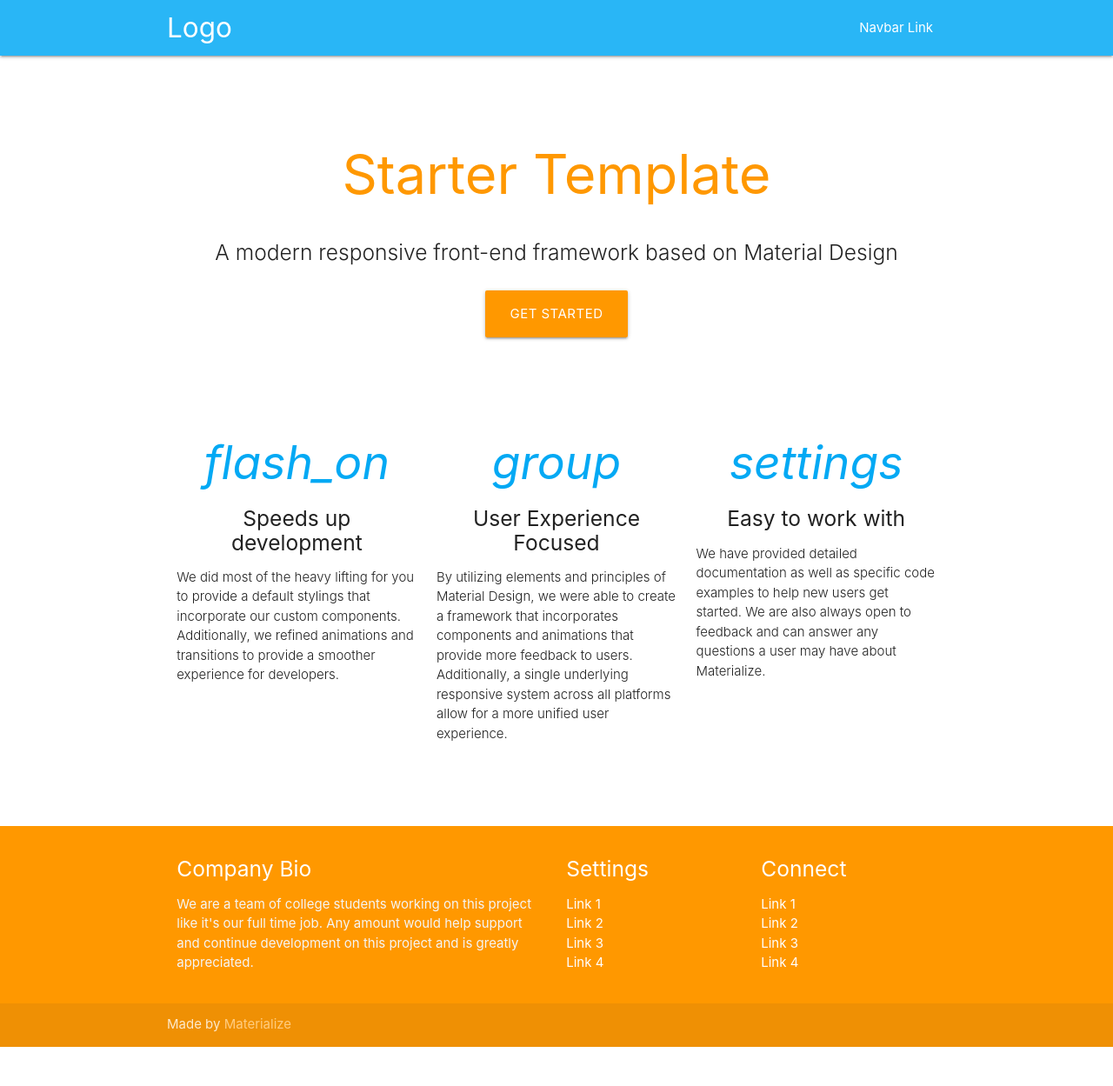
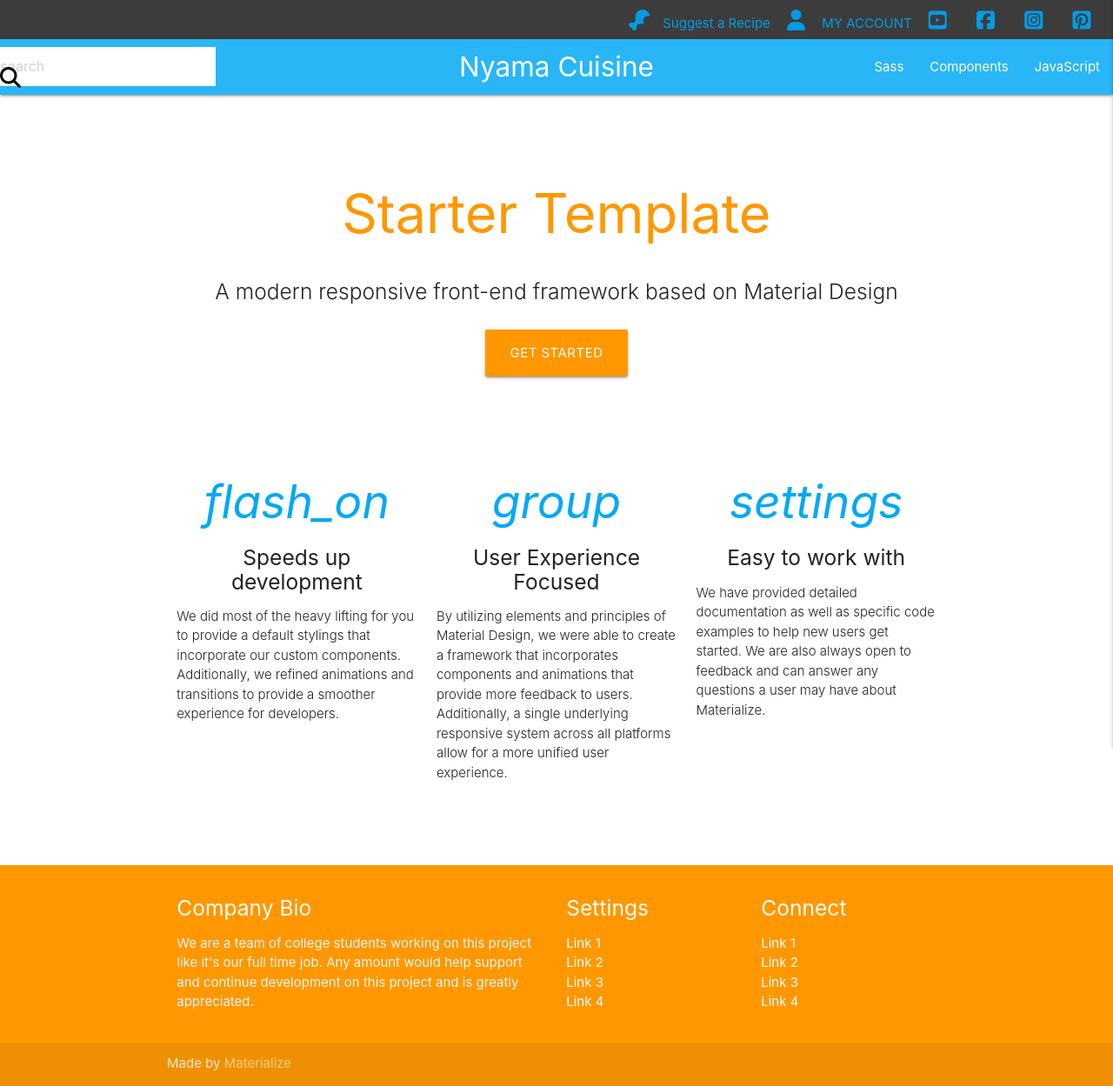
Before and after one commit to hervembarga/milestoneProject3-nyama-cuisine, a Flask app: page / in a window 1280 px wide. Shown: the whole page at 87% size. Before the commit the page ends 1204 px from the top, so only its background shows below. Run offline with Flask 2, Linux system fonts and the light colour scheme; data that the repository does not hold is empty; some libraries are stand-ins or nearby versions.

Commit message:
Add a test template

```diff
--- a/static/css/style.css
+++ b/static/css/style.css
@@ -0,0 +1,15 @@
+.add-recipe-social-top {
+    background-color: #3c3c3c;
+    min-height: 45px;
+    padding: 0.7rem ;
+}
+
+.add-recipe-social-top i{
+    padding-right: 1rem;
+    padding-left: 1rem;
+    font-size: 24px;
+}
+
+.menu-search{
+    width: 50%;
+}
--- a/static/js/script.js
+++ b/static/js/script.js
@@ -0,0 +1,3 @@
+$(document).ready(function(){
+    $(".sidenav").sidenav({edge: "right"});
+  });
--- a/templates/base.html
+++ b/templates/base.html
@@ -9,28 +9,52 @@
     <script src="https://kit.fontawesome.com/cad7eb3bd7.js" crossorigin="anonymous"></script>
     <link rel="stylesheet" href="https://cdnjs.cloudflare.com/ajax/libs/materialize/1.0.0/css/materialize.min.css"
         type="text/css">
-    <link rel="stylesheet" href="{{ url_for('static', filename='/css/style.css') }}" type="text/css" />
+    <link rel="stylesheet" href="{{ url_for('static', filename='css/style.css') }}" type="text/css" />
 </head>
 
 <body>
     <!-- header -->
     <header>
-        <nav class="light-blue lighten-1" role="navigation">
-            <div class="nav-wrapper container"><a id="logo-container" href="#" class="brand-logo">Logo</a>
+        <div class="add-recipe-social-top hide-on-med-and-down">
+            <div class="col right">
+                <a href=""><i class="fas fa-drumstick-bite"></i>Suggest a Recipe</a>
+                <a href=""><i class="fas fa-user"></i> MY ACCOUNT</a>
+                <a href="https://www.youtube.com/" target="_blank"><i class="fab fa-youtube-square youtube"></i></a>
+                <a href="https://www.facebook.com/" target="_blank"><i class="fab fa-facebook-square facebook"></i></a>
+                <a href="https://www.instagram.com/" target="_blank"><i class="fab fa-instagram-square instagram"></i></a>
+                <a href="https://www.pinterest.com/" target="_blank"><i class="fab fa-pinterest-square pinterest"></i></a>
+            </div>
+        </div>
+        <!-- top navbar -->
+
+        <nav class="light-blue lighten-1">
+            <div class="nav-wrapper">
+                <a href="#" class="brand-logo center">Nyama Cuisine</a>
+                <a href="#" data-target="mobile-demo" class="sidenav-trigger right"><i class="fas fa-bars"></i></a>
                 <ul class="right hide-on-med-and-down">
-                    <li><a href="#">Navbar Link</a></li>
+                    <li><a href="sass.html">Sass</a></li>
+                    <li><a href="badges.html">Components</a></li>
+                    <li><a href="collapsible.html">JavaScript</a></li>
+                </ul>
+                    <ul class="menu-search center">
+                        <li class="input-field">
+                            <input type="text" class="white grey-text" placeholder="search">
+                            <label class="label-icon" for="search"><i class="fas fa-search black-text"></i></label>
+                        </li>
+                    </ul>
+            </div>
+        </nav>
+                <!-- mobile sidenav -->
+                <ul id="mobile-demo" class="sidenav">
+                    <li><a href="sass.html">Sass</a></li>
+                    <li><a href="badges.html">Components</a></li>
+                    <li><a href="collapsible.html">JavaScript</a></li>
                 </ul>
 
-                <ul id="nav-mobile" class="sidenav">
-                    <li><a href="#">Navbar Link</a></li>
-                </ul>
-                <a href="#" data-target="nav-mobile" class="sidenav-trigger"><i class="material-icons">menu</i></a>
-            </div>
-        </nav>
     </header>
 
     <!-- main page -->
-
+    <main>
         <div class="section no-pad-bot" id="index-banner">
             <div class="container">
                 <br><br>
@@ -92,7 +116,7 @@
             </div>
             <br><br>
         </div>
-
+    </main>
 
     <!-- footer -->
     <footer class="page-footer orange">
@@ -135,10 +159,10 @@
     </footer>
 
     <!-- script -->
-    <script src="http://code.jquery.com/jquery-3.5.1.min.js"
+    <script src="https://code.jquery.com/jquery-3.5.1.min.js"
         integrity="sha256-9/aliU8dGd2tb6OSsuzixeV4y/faTqgFtohetphbbj0=" crossorigin="anonymous"></script>
     <script src="https://cdnjs.cloudflare.com/ajax/libs/materialize/1.0.0/js/materialize.min.js"></script>
-    <script src="url_for('static', filename='/js/script')"></script>
+    <script src="{{url_for('static', filename='/js/script.js')}}"></script>
 </body>
 
 </html>
```
Lines whose indentation alone changed are shown as unchanged.
